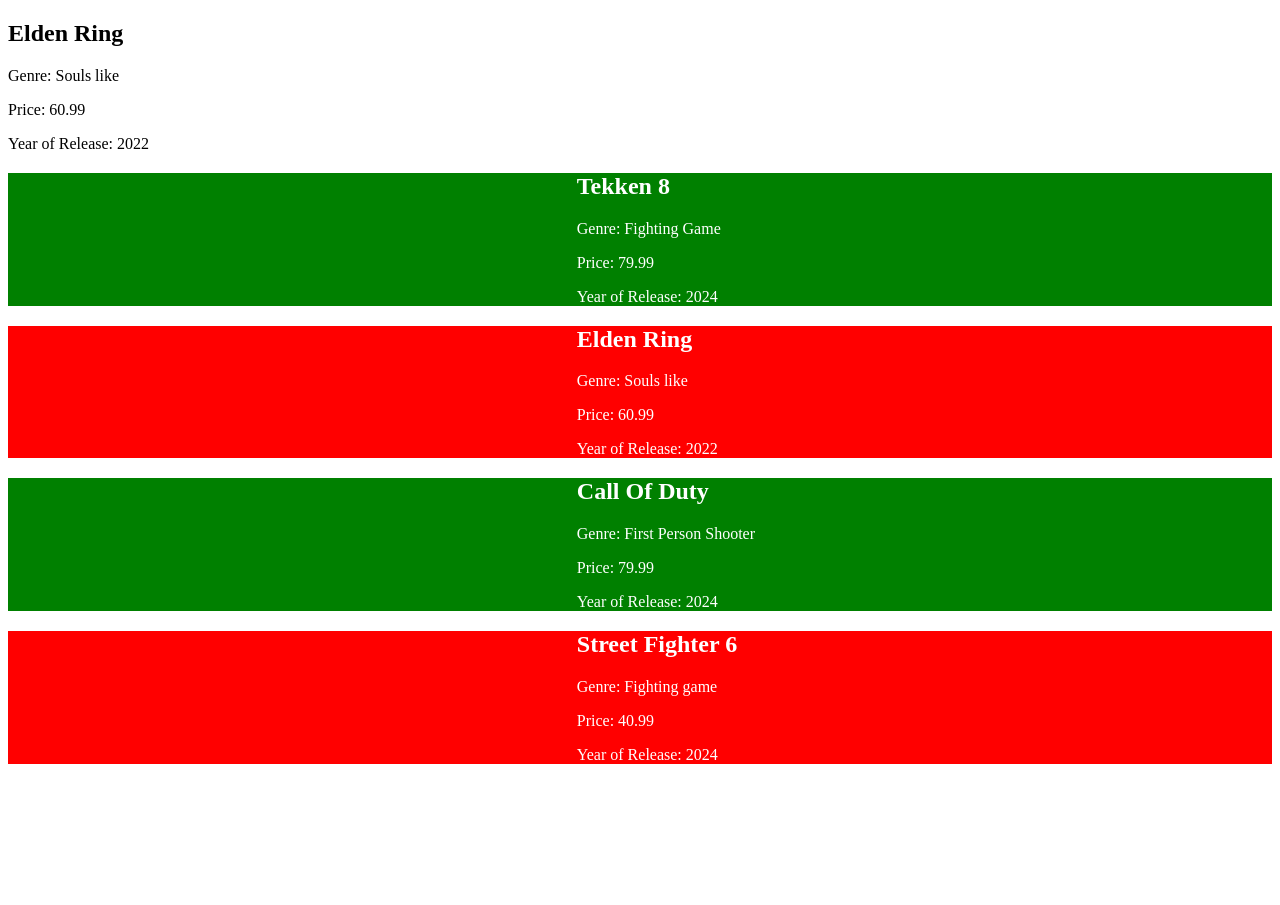
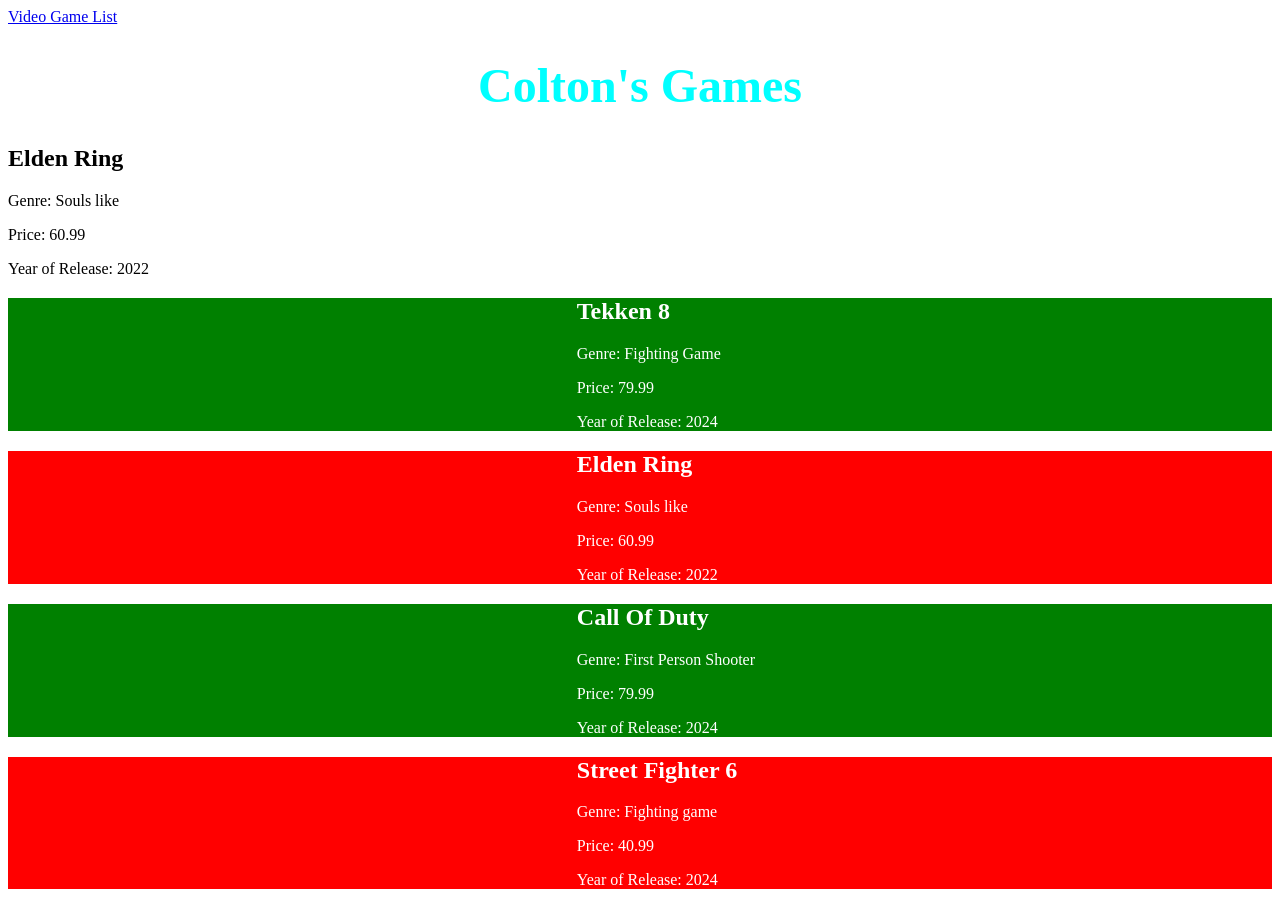
Before and after one commit to Cnoble05/colton_noble_Learning_Angular, an Angular app: page / in a window 1280 px wide. Before the commit the page ends 800 px from the top, so only its background shows below. Built offline with nearby package versions, Linux system fonts and the light colour scheme.

Commit message:
defined a list of routes in main.ts aswell as ensured main.ts was set up

```diff
--- a/src/app/app.component.html
+++ b/src/app/app.component.html
@@ -1,3 +1,13 @@
+<div class="nav-bar">
+  <nav>
+    <a routerLink="/videoGames" routerLinkActive="active">Video Game
+      List</a>
+  </nav>
+</div>
+<div class="app-container">
+  <h1>{{ title }}</h1>
 
+  <router-outlet></router-outlet>
+</div>
 <app-video-game-list-item *ngIf="selectedGame" [VideoGame]="selectedGame"></app-video-game-list-item>
 <app-video-game-list></app-video-game-list>
--- a/src/app/app.component.ts
+++ b/src/app/app.component.ts
@@ -1,5 +1,5 @@
 import { Component } from '@angular/core';
-import { RouterOutlet } from '@angular/router';
+import {RouterLink, RouterLinkActive, RouterOutlet} from '@angular/router';
 import { VideoGames } from './Shared/Modules/VideoGames';
 import {NgClass, NgForOf, NgIf,} from '@angular/common';
 import {VideoGameListComponent} from "./video-game-list/video-game-list.component";
@@ -10,11 +10,12 @@
 @Component({
   selector: 'app-root',
   standalone: true,
-  imports: [RouterOutlet, NgForOf, NgIf, VideoGameListComponent, VideoGameListItemComponent, NgClass,],
+  imports: [RouterOutlet, NgForOf, NgIf, VideoGameListComponent, VideoGameListItemComponent, NgClass, RouterLinkActive, RouterLink,],
   templateUrl: './app.component.html',
   styleUrl: './app.component.css'
 })
 export class AppComponent {
+  title = "Colton's Games"
 
   selectedGame: VideoGames | undefined;
   constructor(private videoGameService: VideoGamesService) {
--- a/src/main.ts
+++ b/src/main.ts
@@ -1,6 +1,17 @@
 import { bootstrapApplication } from '@angular/platform-browser';
 import { appConfig } from './app/app.config';
 import { AppComponent } from './app/app.component';
+import {provideRouter, Routes} from "@angular/router";
+import {VideoGameListComponent} from "./app/video-game-list/video-game-list.component";
+import {VideoGameListItemComponent} from "./app/video-game-list-item/video-game-list-item.component";
 
-bootstrapApplication(AppComponent, appConfig)
-  .catch((err) => console.error(err));
+const routes: Routes = [
+  {path: 'VideoGames', component: VideoGameListComponent},
+  {path: 'VideoGames/:id', component: VideoGameListItemComponent}
+]
+
+
+
+bootstrapApplication(AppComponent, {
+  providers: [provideRouter(routes)]
+}).then(r => console.log('Bootstrap Successful'))
```
